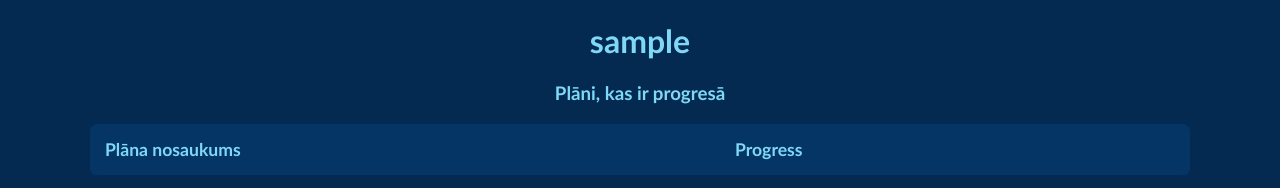
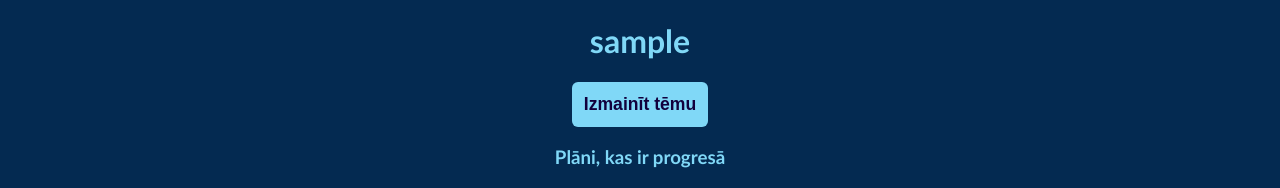
Before and after one commit to rubynikal/pasmacibu_plani, a Flask app: a page that uses templates/acc.html in a window 1280 px wide. Shown: the part 79-267 px from the top of the page. Run offline with Flask 3, Linux system fonts and the light colour scheme; the visitor is signed in with stand-in values (Sample User, id 1); data that the repository does not hold is empty.

Commit message:
Update acc.html

```diff
--- a/templates/acc.html
+++ b/templates/acc.html
@@ -4,6 +4,7 @@
 {% block content %}
   <div class="account">
     <h1>{{ name }}</h1>
+    <button id="theme-toggle">Izmainīt tēmu</button>
     <h3>Plāni, kas ir progresā</h3>
     <table>
       <tr>
@@ -25,4 +26,28 @@
     <p>*Šī darbība ir neatgriezeniskā. Visi uzģenerēti plāni arī tiks nodzēsti.</p>
   </div>
 
+  <script>
+    document.addEventListener('DOMContentLoaded', function () {
+      const themeToggle = document.getElementById('theme-toggle');
+      const currentTheme = localStorage.getItem('theme');
+
+      if (currentTheme === 'light') {
+        document.documentElement.classList.add('light-mode');
+      }
+
+      themeToggle.addEventListener('click', function () {
+        const isLightMode = document.documentElement.classList.contains('light-mode');
+
+        if (isLightMode) {
+          document.documentElement.classList.remove('light-mode');
+          localStorage.setItem('theme', 'dark');
+        } else {
+          document.documentElement.classList.add('light-mode');
+          localStorage.setItem('theme', 'light');
+        }
+      });
+    });
+
+  </script>
+
 {% endblock %}
```
